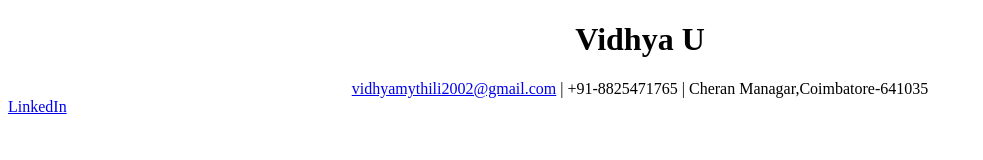
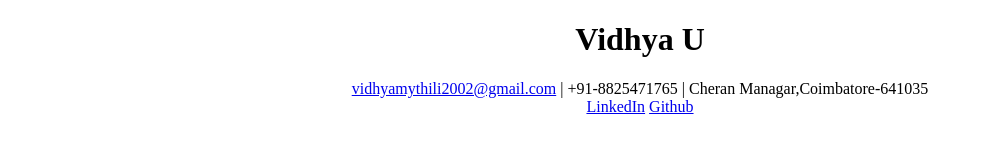
Before and after one commit to Vidhya213/Vidhya-Resume, a plain HTML site: page index.html in a window 1280 px wide. Shown: the whole page, without its empty margins (0-983 px from the left). Drawn offline with Linux system fonts and the light colour scheme.

Commit message:
github link adding

```diff
--- a/index.html
+++ b/index.html
@@ -14,9 +14,9 @@
         <a href="#">vidhyamythili2002@gmail.com</a>
         <span>| +91-8825471765 | Cheran Managar,Coimbatore-641035 </span>
       </div>
-      <div>
+      <div align="center">
         <a href="https://www.linkedin.com/public-profile/settings">LinkedIn</a>
-        <a href=""
+        <a href="https://github.com/Vidhya213/Vidhya-Resume.git">Github</a>
       </div>
     </div>
     <!-- contact details -->
```
